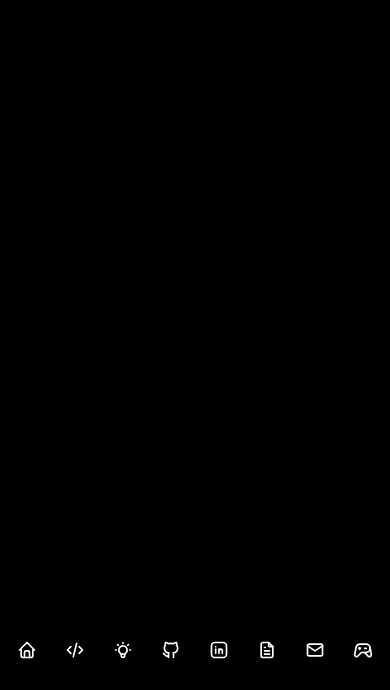
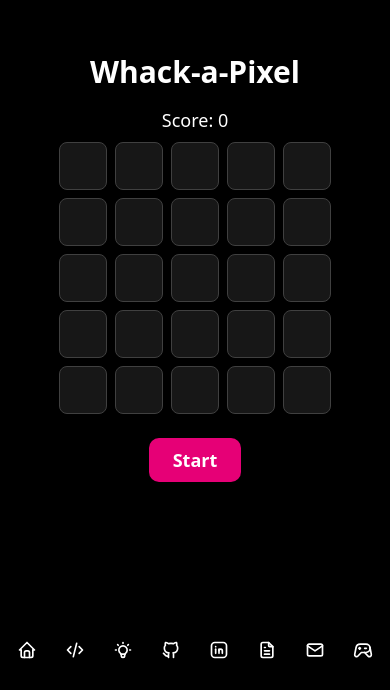
Before and after one commit to Abhi-boostin/abhifolio, a Next.js app: page /game in a window 390 px wide. Shown: the part 154-844 px from the top of the page. Built offline with nearby package versions, Linux system fonts and the light colour scheme; a web font is replaced by a local one.

Commit message:
Add WhackAPixel component for interactive game experience, implementing score tracking, game state management, and dynamic cell activation with responsive UI elements.

```diff
--- /dev/null
+++ b/components/WhackAPixel.tsx
@@ -0,0 +1,124 @@
+import React, { useEffect, useRef, useState } from "react";
+
+const GRID_SIZE = 5;
+const INITIAL_INTERVAL = 1200; // slower start
+const MIN_INTERVAL = 400;
+const INTERVAL_STEP = 20; // slower speed-up
+
+function getRandomCell(exclude: number | null) {
+  let cell;
+  do {
+    cell = Math.floor(Math.random() * GRID_SIZE * GRID_SIZE);
+  } while (cell === exclude);
+  return cell;
+}
+
+export default function WhackAPixel() {
+  const [score, setScore] = useState(0);
+  const [interval, setIntervalMs] = useState(INITIAL_INTERVAL);
+  const [activeCell, setActiveCell] = useState<number | null>(null);
+  const [running, setRunning] = useState(false);
+  const [missed, setMissed] = useState(0);
+  const timerRef = useRef<NodeJS.Timeout | null>(null);
+
+  // Start the game
+  const startGame = () => {
+    setScore(0);
+    setMissed(0);
+    setIntervalMs(INITIAL_INTERVAL);
+    setRunning(true);
+    setActiveCell(getRandomCell(null));
+  };
+
+  // Stop the game
+  const stopGame = () => {
+    setRunning(false);
+    setActiveCell(null);
+    if (timerRef.current) clearTimeout(timerRef.current);
+  };
+
+  // Main game loop
+  useEffect(() => {
+    if (!running) return;
+    timerRef.current = setTimeout(() => {
+      setMissed((m) => m + 1);
+      setActiveCell((prev) => getRandomCell(prev));
+    }, interval);
+    return () => {
+      if (timerRef.current) clearTimeout(timerRef.current);
+    };
+  }, [activeCell, running, interval]);
+
+  // End game if too many misses
+  useEffect(() => {
+    if (missed >= 3) stopGame();
+  }, [missed]);
+
+  // Handle whack
+  const handleCellClick = (idx: number) => {
+    if (!running || idx !== activeCell) return;
+    setScore((s) => s + 1);
+    setIntervalMs((i) => Math.max(MIN_INTERVAL, i - INTERVAL_STEP));
+    setActiveCell(getRandomCell(idx));
+  };
+
+  return (
+    <div className="w-full min-h-screen flex flex-col items-center justify-center bg-black text-white px-2">
+      <h1 className="text-3xl md:text-5xl font-bold mb-4">Whack-a-Pixel</h1>
+      <div className="mb-2 text-lg">Score: {score} {running && <span className="ml-4 text-red-400">Misses: {missed}/3</span>}</div>
+      <div
+        className="grid"
+        style={{
+          gridTemplateColumns: `repeat(${GRID_SIZE}, 48px)`,
+          gridTemplateRows: `repeat(${GRID_SIZE}, 48px)`,
+          gap: 8,
+          marginBottom: 24,
+        }}
+      >
+        {Array.from({ length: GRID_SIZE * GRID_SIZE }).map((_, idx) => (
+          <button
+            key={idx}
+            className={`w-12 h-12 rounded-md flex items-center justify-center border border-neutral-700 bg-neutral-900 transition-all duration-75 ${
+              running && idx === activeCell ? "bg-pink-500 animate-pulse" : ""
+            }`}
+            style={{
+              boxShadow:
+                running && idx === activeCell
+                  ? "0 0 0 2px #fff, 0 0 8px 2px #ff90e8"
+                  : undefined,
+            }}
+            onClick={() => handleCellClick(idx)}
+            disabled={!running}
+            aria-label={running && idx === activeCell ? "Whack me!" : undefined}
+          >
+            {running && idx === activeCell ? (
+              // Pixel art target (simple 8x8 pink pixel)
+              <span style={{ fontSize: 28, filter: 'drop-shadow(0 0 2px #fff)' }}>🟪</span>
+            ) : null}
+          </button>
+        ))}
+      </div>
+      {!running ? (
+        <button
+          className="px-6 py-2 rounded-lg bg-pink-600 text-white text-lg font-semibold shadow hover:bg-pink-700 transition-colors"
+          onClick={startGame}
+        >
+          {score > 0 ? "Play Again" : "Start"}
+        </button>
+      ) : (
+        <button
+          className="px-4 py-1 rounded bg-neutral-800 text-neutral-300 text-sm mt-2"
+          onClick={stopGame}
+        >
+          Stop
+        </button>
+      )}
+      {!running && score > 0 && (
+        <div className="mt-4 text-xl text-green-400 font-bold">Final Score: {score}</div>
+      )}
+      {!running && missed >= 3 && (
+        <div className="mt-2 text-red-400">Game Over! Too many misses.</div>
+      )}
+    </div>
+  );
+}
```
